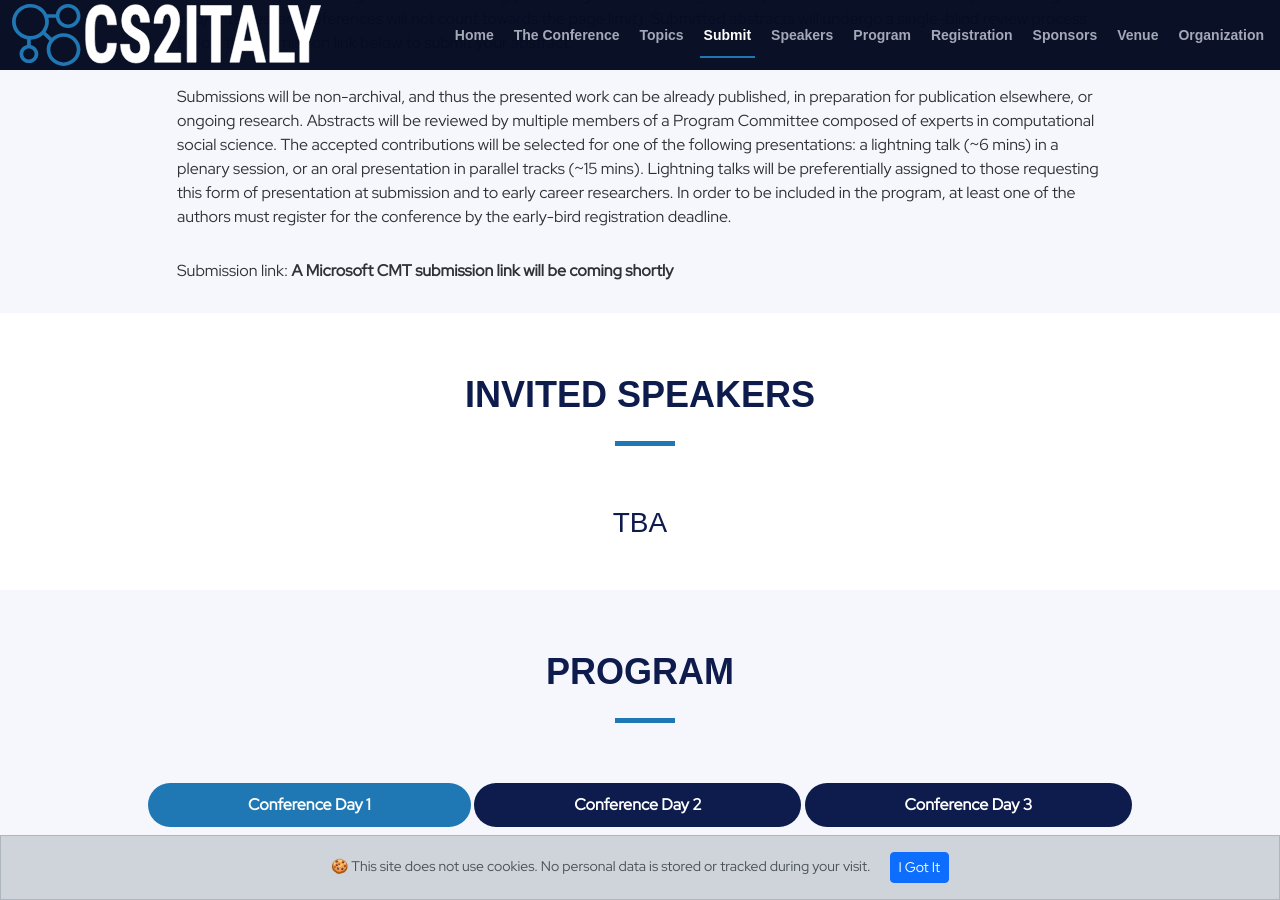
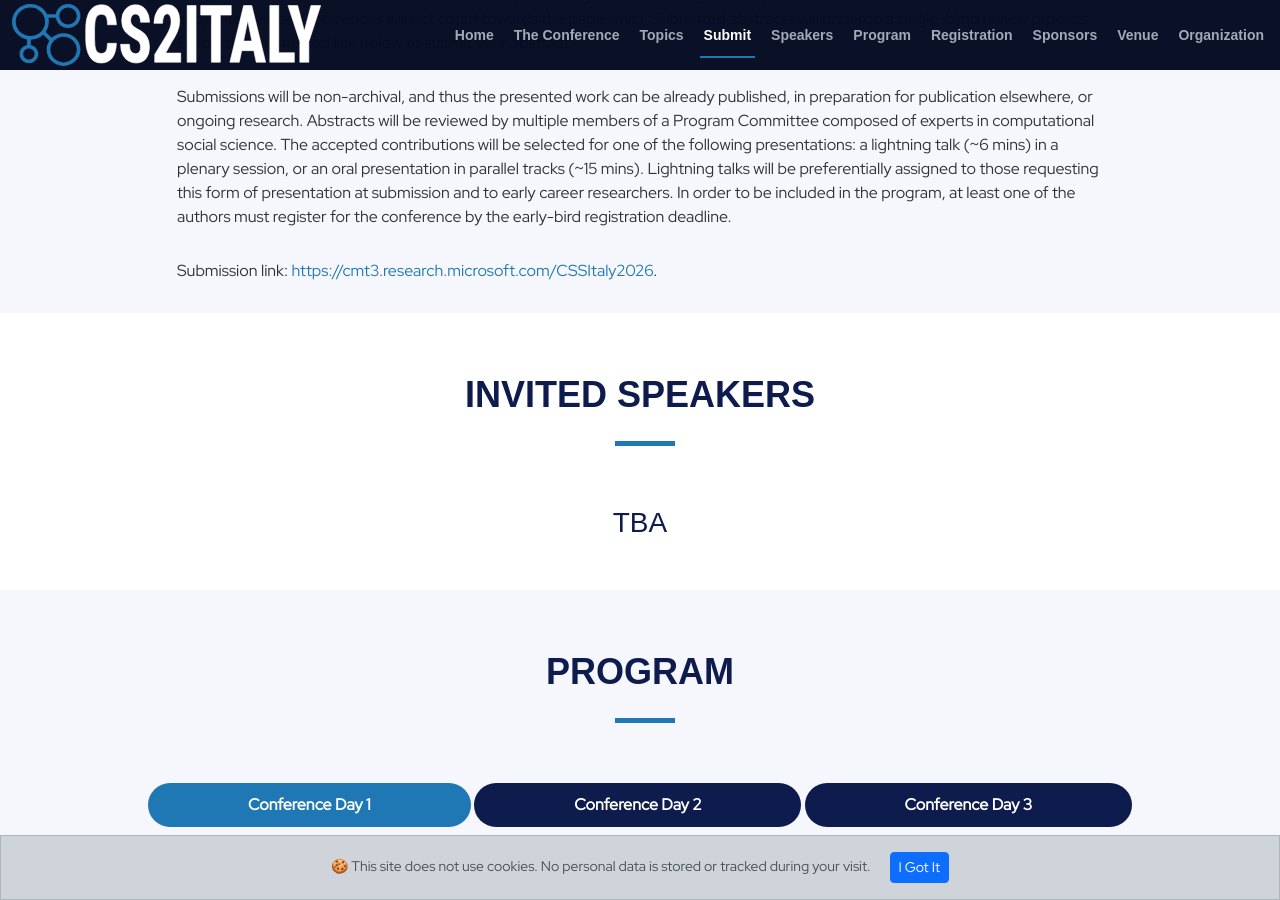
Before and after one commit to CS2Italy/conference, a Jekyll site: the page built from docs/index.md, in a window 1280 px wide and 900 px high, scrolled down 3316 px. Built offline with Jekyll 4.4.1, drawn with Linux system fonts in a browser that asks for light colours; some web fonts are replaced.

Commit message:
Update 03_dates.md

```diff
--- a/docs/_texts/03_dates.md
+++ b/docs/_texts/03_dates.md
@@ -14,4 +14,4 @@ The submission should include a title, author names and affiliations, and an ext
 
 Submissions will be non-archival, and thus the presented work can be already published, in preparation for publication elsewhere, or ongoing research. Abstracts will be reviewed by multiple members of a Program Committee composed of experts in computational social science. The accepted contributions will be selected for one of the following presentations:  a lightning talk (~6 mins) in a plenary session, or an oral presentation in parallel tracks (~15 mins). Lightning talks will be preferentially assigned to those requesting this form of presentation at submission and to early career researchers. In order to be included in the program, at least one of the authors must register for the conference by the early-bird registration deadline.
 
-Submission link: **A Microsoft CMT submission link will be coming shortly**
+Submission link: [https://cmt3.research.microsoft.com/CSSItaly2026](https://cmt3.research.microsoft.com/CSSItaly2026).
```
